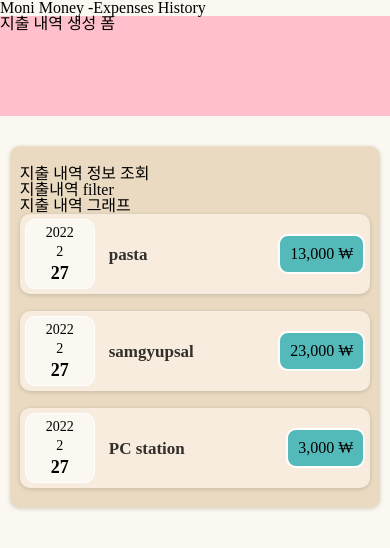
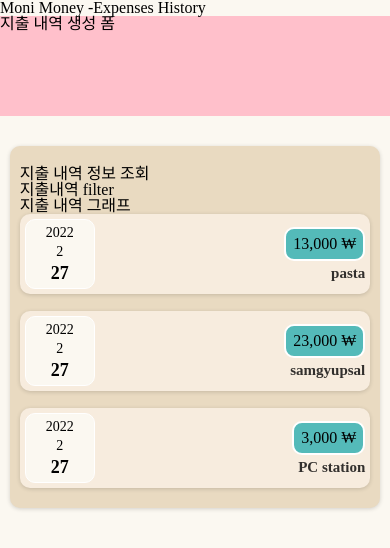
Before and after one commit to yws1502/Moni_Money, a React (Create React App) app: page / in a window 390 px wide. Shown: the top 548 px of the page. Built offline with nearby package versions, Linux system fonts and the light colour scheme.

Commit message:
📱 지출 view 반응형 적용

```diff
--- a/src/components/Expenses/ExpenseItem.css
+++ b/src/components/Expenses/ExpenseItem.css
@@ -54,3 +54,17 @@
   background-color: #54BAB9;
   padding: 10px;
 }
+
+@media (max-width: 500px) {
+  .expense-info {
+    flex-direction: column-reverse;
+    align-items: flex-end;
+    gap: 5px;
+  }
+  .expense-info strong {
+    font-size: 15px;
+  }
+  .expense-info span {
+    padding: 7px;
+  }
+}
```
